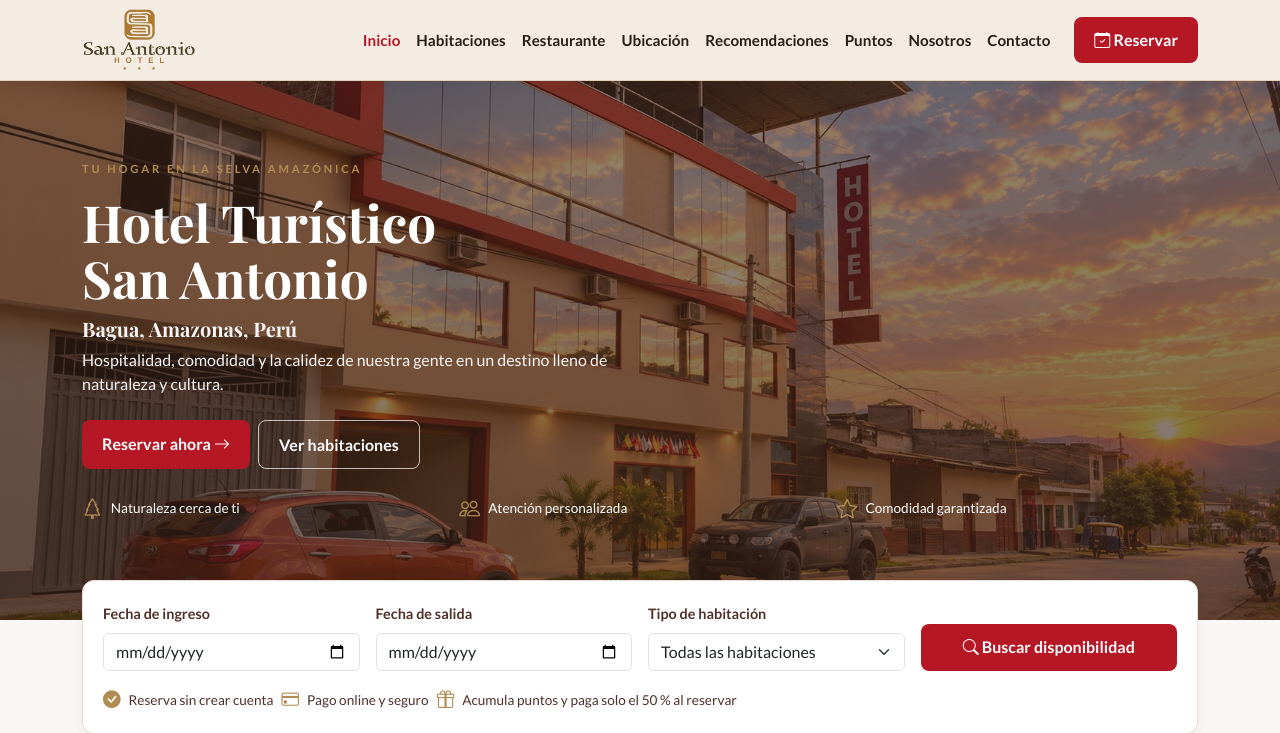
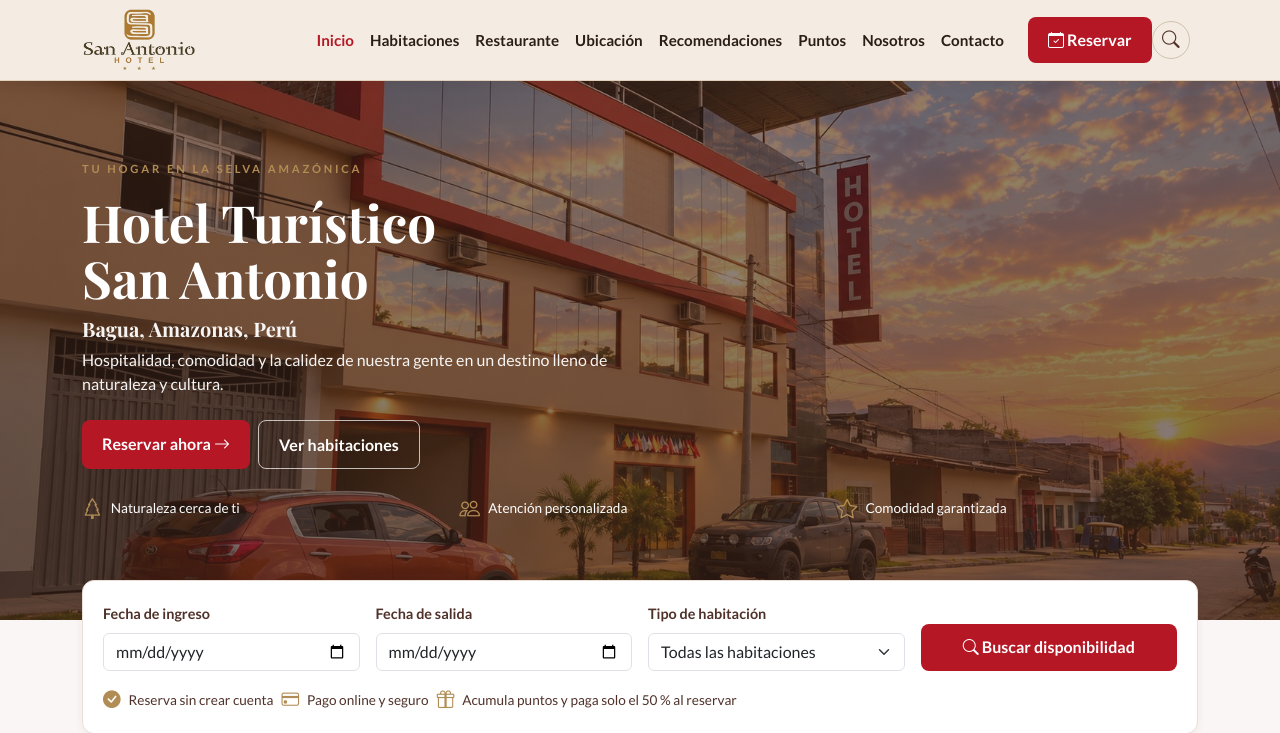
Before and after one commit to VenturaValerJorbin/hotel-san-antonio-web, a PHP site: page /index.php in a window 1280 px wide. Shown: the top 733 px of the page. Run offline with PHP 8.4, Linux system fonts and the light colour scheme; data comes from the database, SQL or seed files in the repository.

Commit message:
Agregar un icono para buscar la reserva junto al boton Reservar del menu
- Antes "Buscar mi reserva" solo estaba en el pie de pagina, entre Terminos y Privacidad:
  facil de perder de vista al salir de esa pagina
- Ahora hay un icono de lupa siempre visible junto al logo, al lado del boton Reservar
  (y junto al menu hamburguesa en celular), sin necesidad de desplegar el menu

```diff
--- a/assets/css/estilo.css
+++ b/assets/css/estilo.css
@@ -50,6 +50,9 @@ a:hover { color: var(--rojo-osc); }
 .sa-header .nav-link { color: var(--tinta); font-weight: 700; font-size: .95rem; padding: .6rem 0; }
 .sa-header .nav-link.active { color: var(--rojo); }
 .sa-header .navbar-toggler { border-color: #D3C1AB; }
+/* Icono "Buscar mi reserva": siempre visible junto al logo/boton Reservar, sin depender del menu */
+.sa-icono-cabecera { display: inline-flex; align-items: center; justify-content: center; width: 2.4rem; height: 2.4rem; margin-right: .5rem; border-radius: 50%; border: 1px solid #D3C1AB; color: var(--marron); font-size: 1.1rem; }
+.sa-icono-cabecera:hover { background: var(--dorado); border-color: var(--dorado); color: #fff; }
 /* Como el menu es fijo, si se abre en una pantalla baja debe poder desplazarse en vez de quedar cortado */
 @media (max-width: 1199.98px) {
     .sa-header .navbar-collapse { max-height: calc(100vh - 6rem); overflow-y: auto; }
--- a/views/partes/cabecera.php
+++ b/views/partes/cabecera.php
@@ -36,10 +36,15 @@ $activa = $pagina === "habitacion.php" ? "habitaciones.php" : $pagina;   // se c
         <nav class="navbar navbar-expand-xl">
             <div class="container">
                 <?php require __DIR__ . "/logo.php" ?>
-                <button class="navbar-toggler" type="button" data-bs-toggle="collapse" data-bs-target="#menuPublico"
-                    aria-controls="menuPublico" aria-expanded="false" aria-label="Abrir menú">
-                    <span class="navbar-toggler-icon"></span>
-                </button>
+                <div class="d-flex align-items-center order-xl-last">
+                    <a class="sa-icono-cabecera" href="<?= url("publico/comprobante.php") ?>" title="Buscar mi reserva" aria-label="Buscar mi reserva">
+                        <i class="bi bi-search"></i>
+                    </a>
+                    <button class="navbar-toggler" type="button" data-bs-toggle="collapse" data-bs-target="#menuPublico"
+                        aria-controls="menuPublico" aria-expanded="false" aria-label="Abrir menú">
+                        <span class="navbar-toggler-icon"></span>
+                    </button>
+                </div>
                 <div class="collapse navbar-collapse" id="menuPublico">
                     <ul class="navbar-nav ms-auto align-items-xl-center">
                         <?php foreach ($menu as $archivo => $texto) : ?>
```
